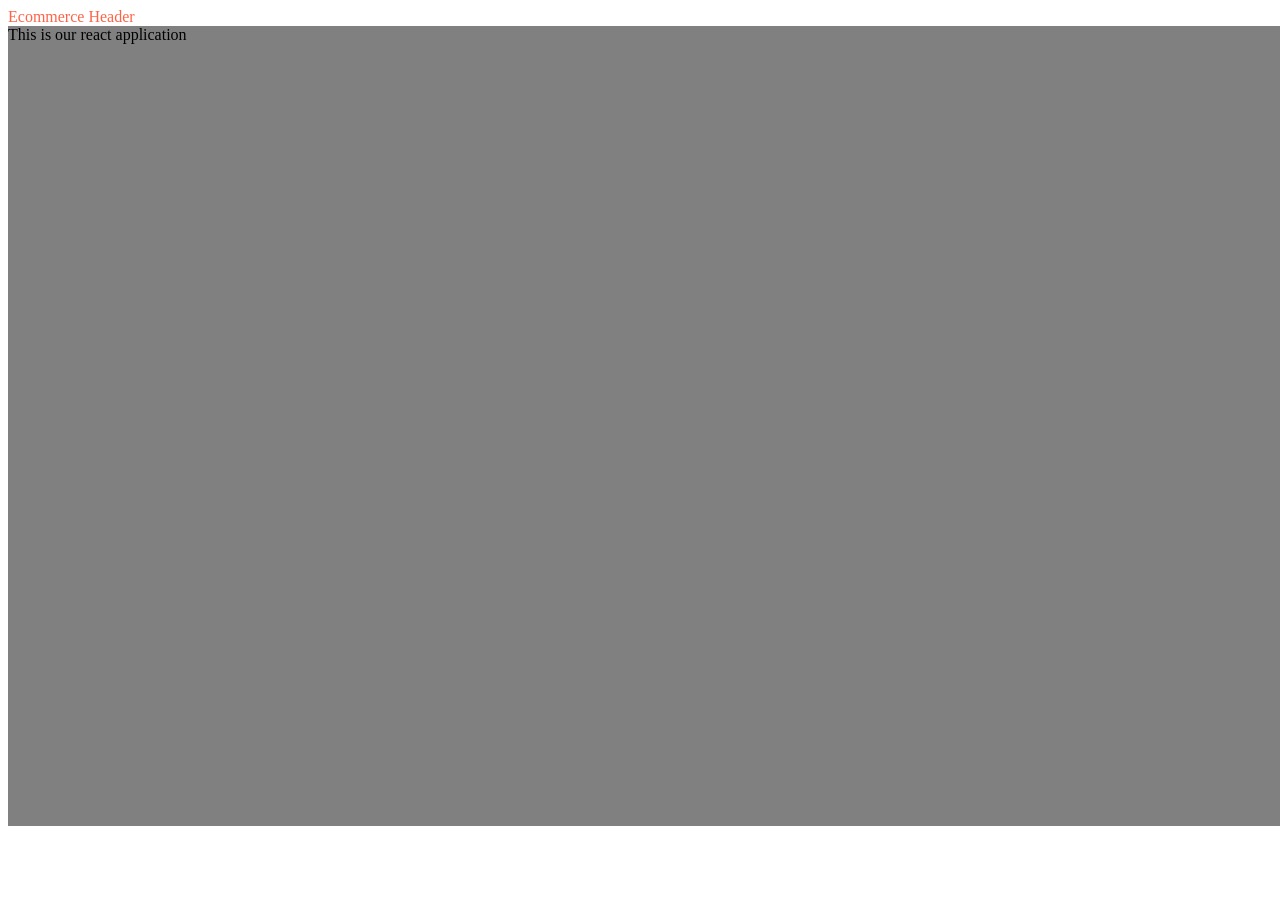
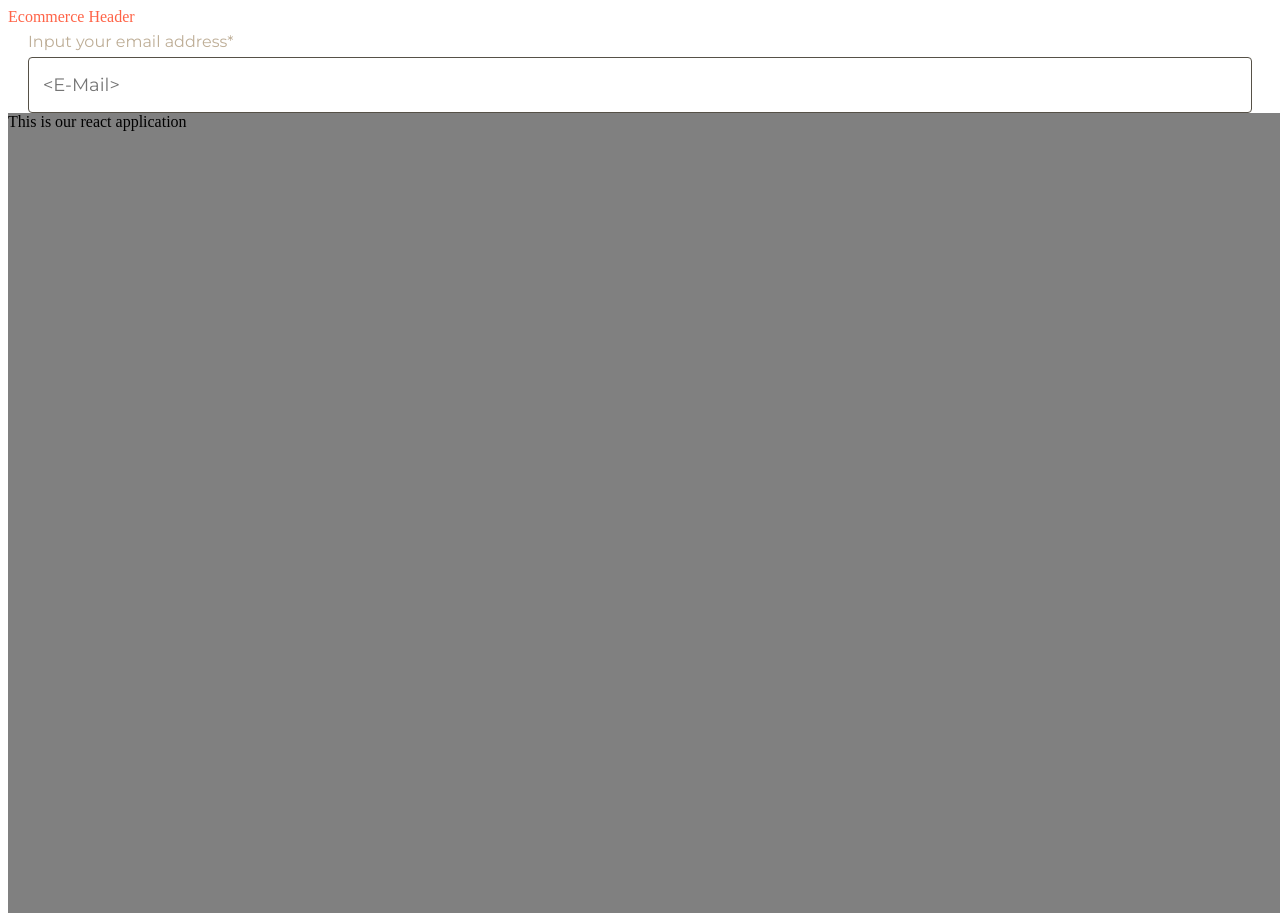
Before and after one commit to turn2river/eCommerce-Application, a React (Vite) app: page / in a window 1280 px wide. Before the commit the page ends 834 px from the top, so only its background shows below. Built offline with nearby package versions, Linux system fonts and the light colour scheme.

Commit message:
feat(input.module.scss): add pseudo-element

```diff
--- a/src/App.tsx
+++ b/src/App.tsx
@@ -1,11 +1,24 @@
-import React from 'react'
+import React, { useState } from 'react'
 import './App.scss'
-import { Header } from './components'
+import { Header, Input } from './components'
 
 export function App(): JSX.Element {
+  const [value, setValue] = useState('')
+
+  function inputHandler(e: React.ChangeEvent<HTMLInputElement>): void {
+    setValue(e.target.value)
+  }
+
   return (
     <React.Fragment>
       <Header />
+      <Input
+        id="email"
+        label="Input your email address*"
+        placeholder="<E-Mail>"
+        value={value}
+        onChange={inputHandler}
+      />
       <div className="app">This is our react application</div>
     </React.Fragment>
   )
--- a/src/components/Input/Input.module.scss
+++ b/src/components/Input/Input.module.scss
@@ -1,10 +1,12 @@
 .container {
   display: flex;
   flex-direction: column;
-  width: 100%;
   margin: 0 20px;
 
   .input {
+    position: relative;
+
+    display: flex;
     align-items: flex-start;
 
     padding: 16px 14px;
@@ -19,6 +21,19 @@
     border: 1px solid #565147;
     border-radius: 4px;
     outline: none;
+
+    &:focus::before {
+      content: '';
+
+      position: absolute;
+      top: 0;
+      left: 0;
+
+      width: 105%;
+      height: 105%;
+
+      background: red;
+    }
   }
 
   .input_label {
```
Also changed, not shown: 1 other file (tests, documents, lock files or other folders).
